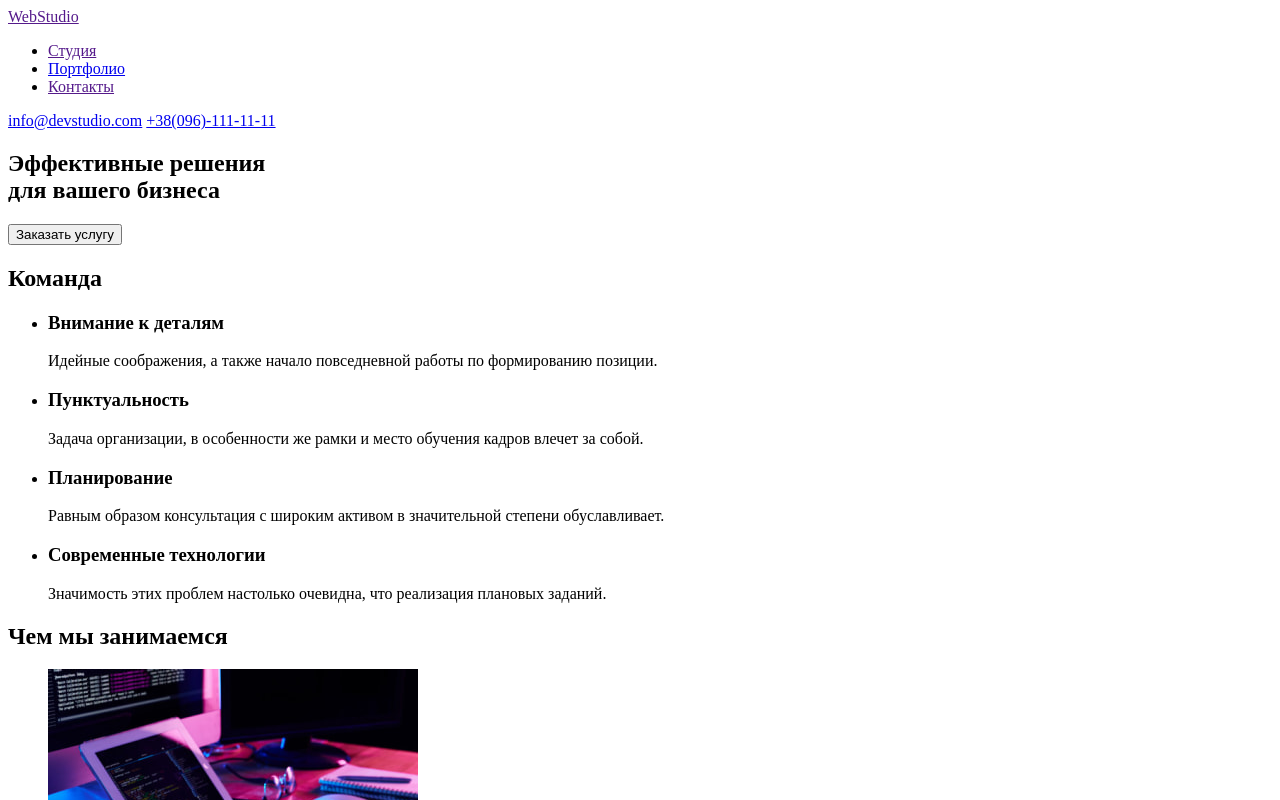
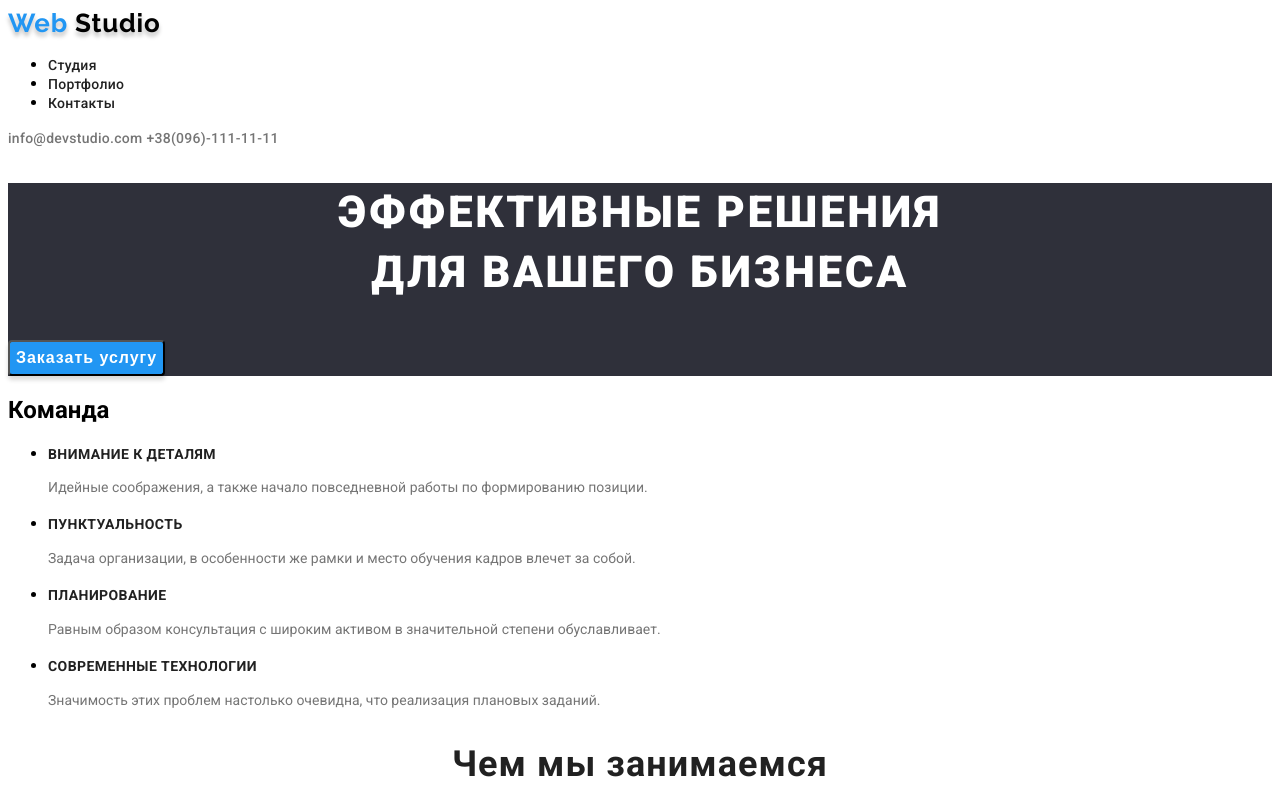
Before and after one commit to Nickolay86/goit-markup-hw-02, a plain HTML site: page index.html in a window 1280 px wide. Shown: the top 800 px of the page. Drawn offline with Linux system fonts and the light colour scheme.

Commit message:
описал стили для index.html

```diff
--- a/css/styles.css
+++ b/css/styles.css
@@ -0,0 +1,144 @@
+body{
+    font-family: Roboto, sans-serif;
+
+}
+
+.logo{
+    color: #000000;
+    font-family: 'Raleway';
+    font-weight: 700;
+    font-size: 26px;
+    line-height: 1.19;
+    letter-spacing: 0.03em;
+    text-decoration: none;
+    text-shadow: 0px 4px 4px rgba(0, 0, 0, 0.25);
+}
+
+.accent-logo{
+   color: #2196F3;
+}
+
+.link{
+    font-weight: 500;
+    font-size: 14px;
+    line-height: 1.14;
+    letter-spacing: 0.02em;
+    color: #212121;
+    text-decoration: none;
+    list-style: none;
+}
+
+.link:hover,
+.link:focus{
+    color: #2196F3;
+}
+
+.contacts{
+    font-weight: 500;
+    font-size: 14px;
+    line-height: 1.14;
+    letter-spacing: 0.02em;
+    color: #757575;
+    text-decoration: none;
+}
+
+.contacts:hover,
+.contacts:focus{
+    color: #2196F3;
+}
+
+.hero{
+    background: #2F303A
+}
+
+.title-hero{
+    font-weight: 900;
+    font-size: 44px;
+    line-height: 1.36;
+    text-align: center;
+    letter-spacing: 0.06em;
+    text-transform: uppercase;
+    color: #FFFFFF;
+}
+
+.btn{
+    font-weight: 700;
+    font-size: 16px;
+    line-height: 1.88;
+    display: flex;
+    align-items: center;
+    text-align: center;
+    letter-spacing: 0.06em;
+    color: #FFFFFF;
+    background: #2196F3;
+    box-shadow: 0px 4px 4px rgba(0, 0, 0, 0.15);
+    border-radius: 4px;
+}
+.features{
+    font-weight: 700;
+    font-size: 14px;
+    line-height: 1.14;
+    letter-spacing: 0.03em;
+    text-transform: uppercase;
+    color: #212121;
+    list-style: none;
+}
+
+.features-list{
+    font-weight: 400;
+    font-size: 14px;
+    line-height: 1.71;
+    color: #757575;
+}
+.caption{
+    font-weight: 700;
+    font-size: 36px;
+    line-height: 1.17;
+    text-align: center;
+    letter-spacing: 0.03em;
+    color: #212121;
+}
+.team{
+    font-weight: 500;
+    font-size: 16px;
+    line-height: 1.19;
+    letter-spacing: 0.03em;
+    color: #212121;
+}
+.team-info{
+    font-weight: 400;
+    font-size: 16px;
+    line-height: 1.19;
+    letter-spacing: 0.03em;
+    color: #757575;
+}
+.footer-logo{
+    font-weight: 700;
+    font-size: 26px;
+    line-height: 1.19;
+    letter-spacing: 0.03em;
+    color: #FFFFFF;
+    text-shadow: 0px 4px 4px rgba(0, 0, 0, 0.25);
+    text-decoration: none;
+
+}
+.page-footer{
+    background: #2F303A
+}
+.adress-info{
+    font-weight: 400;
+    font-size: 14px;
+    line-height: 1.7;
+    letter-spacing: 0.03em;
+    color: #FFFFFF;
+}
+.footer-contacts{
+    font-family: 'Roboto';
+    font-style: normal;
+    font-weight: 400;
+    font-size: 14px;
+    line-height: 24px;
+    letter-spacing: 0.03em;
+    color: rgba(255, 255, 255, 0.6);
+    text-decoration: none;
+}
--- a/index.html
+++ b/index.html
@@ -5,56 +5,80 @@
 		<meta http-equiv="X-UA-Compatible" content="IE=edge" />
 		<meta name="viewport" content="width=device-width, initial-scale=1.0" />
 		<title>Document</title>
+		<!--Projects fonts-->
+		<link rel="preconnect" href="https://fonts.googleapis.com" />
+		<link rel="preconnect" href="https://fonts.gstatic.com" crossorigin />
+		<link
+			href="https://fonts.googleapis.com/css2?family=Raleway:wght@700&family=Roboto:wght@400;500;700;900&display=swap"
+			rel="stylesheet"
+		/>
+		<!--Custom styles-->
+		<link rel="stylesheet" href="./css/styles.css" />
 	</head>
 	<body>
 		<header>
-			<nav>
-				<a href="">WebStudio</a>
+			<nav class="navigation">
+				<a href="" class="logo">
+					<span class="accent-logo">Web</span>
+					Studio
+				</a>
 
-				<ul>
-					<li><a href="">Студия</a></li>
-					<li><a href="portfolio.html">Портфолио</a></li>
-					<li><a href="">Контакты</a></li>
+				<ul class="list">
+					<li class="item">
+						<a class="link" href="">Студия</a>
+					</li>
+					<li class="item">
+						<a class="link" href="portfolio.html">Портфолио</a>
+					</li>
+					<li class="item">
+						<a class="link" href="">Контакты</a>
+					</li>
 				</ul>
 			</nav>
 
-			<a href="mailto:info@devstudio.com">info@devstudio.com</a>
-			<a href="tel:+38(096)-111-11-11">+38(096)-111-11-11</a>
+			<a class="contacts" href="mailto:info@devstudio.com">info@devstudio.com</a>
+			<a class="contacts" href="tel:+38(096)-111-11-11">+38(096)-111-11-11</a>
 		</header>
 		<main>
-			<section>
-				<h1>
+			<section class="hero">
+				<h1 class="title-hero">
 					Эффективные решения
 					<br />
 					для вашего бизнеса
 				</h1>
 
-				<button type="button">Заказать услугу</button>
+				<button class="btn" type="button">Заказать услугу</button>
 			</section>
 
 			<section>
 				<h2>Команда</h2>
 				<ul>
 					<li>
-						<h3>Внимание к деталям</h3>
-						<p>Идейные соображения, а также начало повседневной работы по формированию позиции.</p>
+						<h3 class="features">Внимание к деталям</h3>
+						<p class="features-list">
+							Идейные соображения, а также начало повседневной работы по формированию позиции.
+						</p>
 					</li>
 					<li>
-						<h3>Пунктуальность</h3>
-						<p>Задача организации, в особенности же рамки и место обучения кадров влечет за собой.</p>
+						<h3 class="features">Пунктуальность</h3>
+						<p class="features-list">
+							Задача организации, в особенности же рамки и место обучения кадров влечет за собой.
+						</p>
 					</li>
 					<li>
-						<h3>Планирование</h3>
-						<p>Равным образом консультация с широким активом в значительной степени обуславливает.</p>
+						<h3 class="features">Планирование</h3>
+						<p class="features-list">
+							Равным образом консультация с широким активом в значительной степени обуславливает.
+						</p>
 					</li>
 					<li>
-						<h3>Современные технологии</h3>
-						<p>Значимость этих проблем настолько очевидна, что реализация плановых заданий.</p>
+						<h3 class="features">Современные технологии</h3>
+						<p class="features-list">Значимость этих проблем настолько очевидна, что реализация плановых заданий.</p>
 					</li>
 				</ul>
 			</section>
 			<section>
-				<h2>Чем мы занимаемся</h2>
+				<h2 class="caption">Чем мы занимаемся</h2>
 				<ul>
 					<li>
 						<img src="images/img.jpg" alt="работа с кодом на компьютере" width="370" />
@@ -73,34 +97,36 @@
 				<ul>
 					<li>
 						<img src="images/team/member1.jpg" alt="Игорь Демьяненко" width="270" />
-						<h3>Игорь Демьяненко</h3>
-						<p>Product Designer</p>
+						<h3 class="team">Игорь Демьяненко</h3>
+						<p class="team-info">Product Designer</p>
 					</li>
 					<li>
 						<img src="images/team/member2.jpg" alt="Ольга Репина" width="270" />
-						<h3>Ольга Репина</h3>
-						<p>Frontend Developer</p>
+						<h3 class="team">Ольга Репина</h3>
+						<p class="team-info">Frontend Developer</p>
 					</li>
 					<li>
 						<img src="images/team/member3.jpg" alt="Николай Тарасов" width="270" />
-						<h3>Николай Тарасов</h3>
-						<p>Николай Тарасов</p>
+						<h3 class="team">Николай Тарасов</h3>
+						<p class="team-info">Marketing</p>
 					</li>
 					<li>
 						<img src="images/team/member4.jpg" alt="Михаил Ермаков" width="270" />
-						<h3>Михаил Ермаков</h3>
-						<p>UI Designer</p>
+						<h3 class="team">Михаил Ермаков</h3>
+						<p class="team-info">UI Designer</p>
 					</li>
 				</ul>
 			</section>
 		</main>
-		<footer>
-			<a href="">WebStudio</a>
-
+		<footer class="page-footer">
+			<a class="footer-logo" href="">
+				<span class="accent-logo">Web</span>
+				Studio
+			</a>
 			<address>
-				<p>г. Киев, пр-т Леси Украинки, 26</p>
-				<a href="mailto:info@devstudio.com">info@devstudio.com</a>
-				<a href="tel:+38(096)-111-11-11">+38(096)-111-11-11</a>
+				<p class="adress-info">г. Киев, пр-т Леси Украинки, 26</p>
+				<a class="footer-contacts" href="mailto:info@devstudio.com">info@devstudio.com</a>
+				<a class="footer-contacts" href="tel:+38(096)-111-11-11">+38(096)-111-11-11</a>
 			</address>
 		</footer>
 	</body>
```
Also changed, not shown: portfolio.html (+40 -19 lines).
